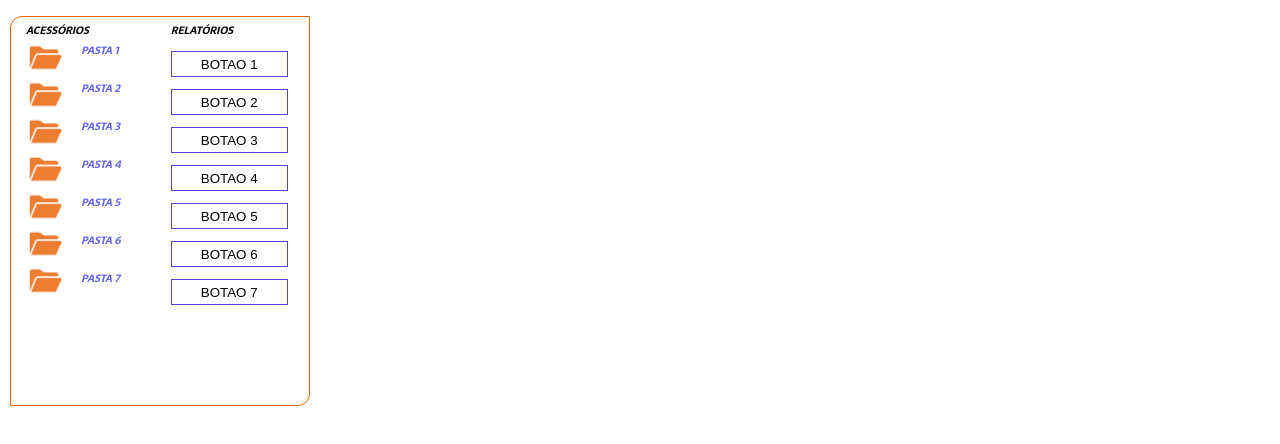
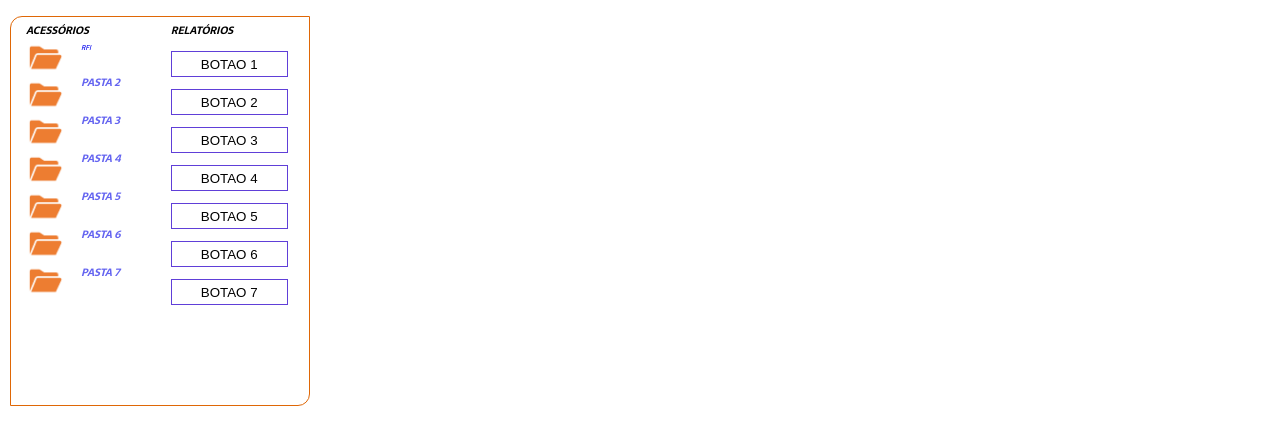
Before and after one commit to cezar-deev/SQL, a plain HTML site: page Projeto_TelaHome/Index.html in a window 1280 px wide. Shown: the part 158-602 px from the top of the page. Drawn offline with Linux system fonts and the light colour scheme.

Commit message:
Atualizar

```diff
--- a/Projeto_TelaHome/Index.html
+++ b/Projeto_TelaHome/Index.html
@@ -54,7 +54,7 @@
             </div>
 
             <div class="acessos-pastas-nome">
-                <h2>PASTA 1</h2>
+                <a href="C:\Users\cezar.cardoso\Documents\EJA\01 - RFI\RFI">RFI</a>
                 <h2>PASTA 2</h2>
                 <h2>PASTA 3</h2>
                 <h2>PASTA 4</h2>
```
